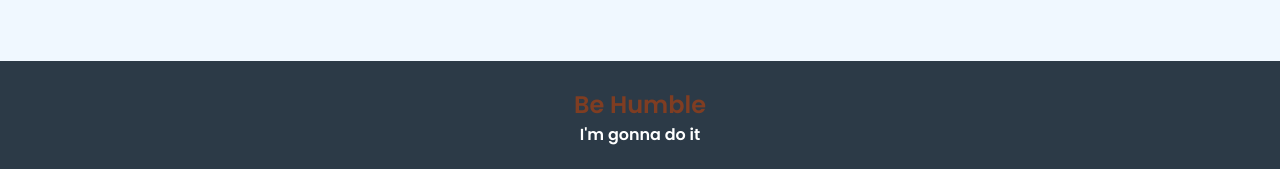
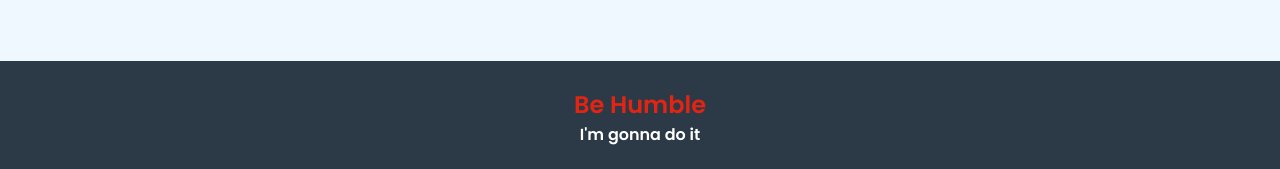
Before and after one commit to anujdeb99/Assignment--1, a plain HTML site: page index.html in a window 1280 px wide. Shown: the part 3374-3543 px from the top of the page. Drawn offline with Linux system fonts and the light colour scheme; a web font is replaced by a local one.

Commit message:
line set

```diff
--- a/style.css
+++ b/style.css
@@ -243,7 +243,7 @@ footer{
     margin-top: 5%;
     padding: 2%;
     background-color: #2C3A47;
-    color: rgb(127, 61, 34);
+    color: rgb(228, 36, 18);
     text-align: center;
 }
 .white-color{
```
Also changed, not shown: index.html (+9 -3 lines).
